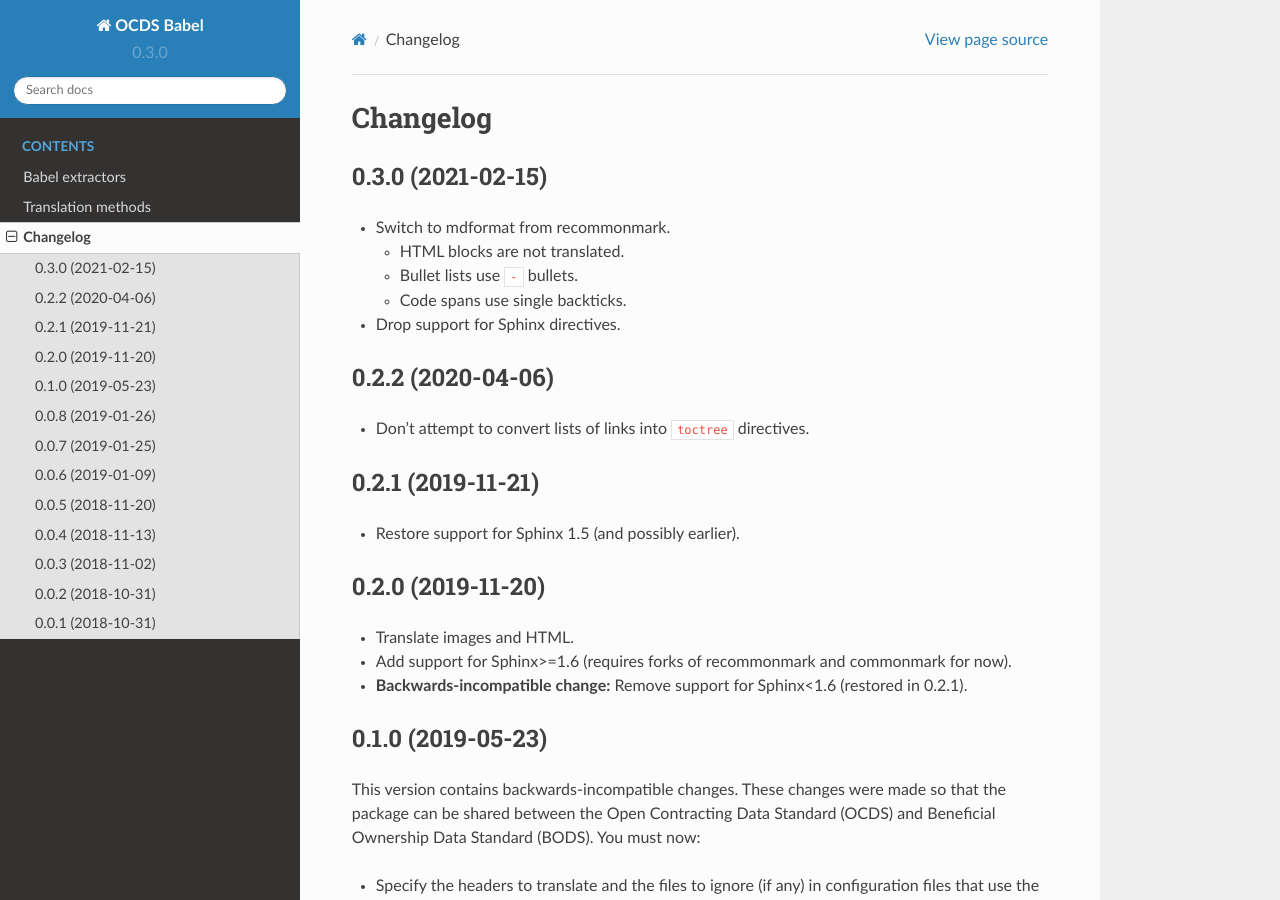
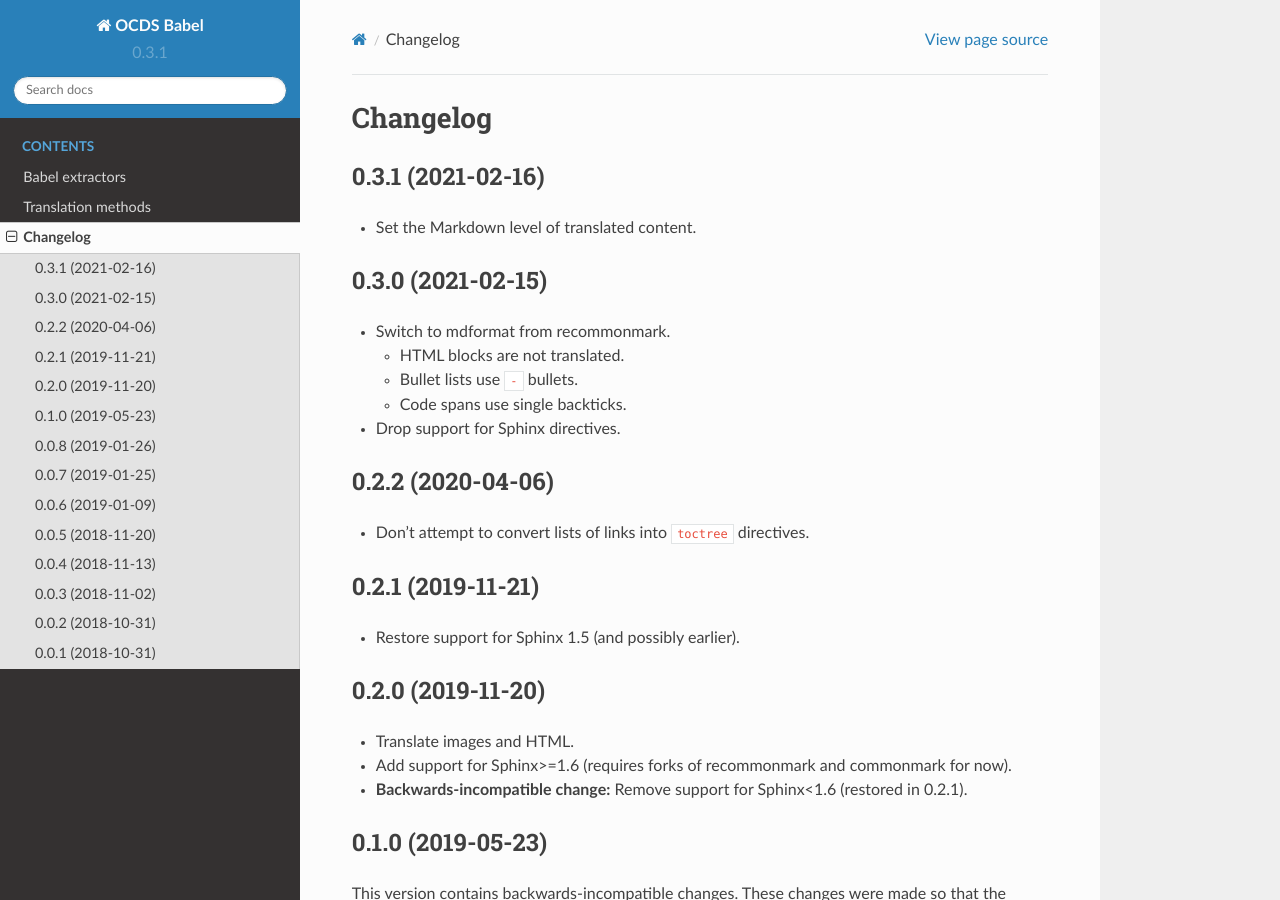
Before and after one commit to open-contracting/ocds-babel, a Sphinx documentation site: the page built from docs/changelog.rst, in a window 1280 px wide and 900 px high. Built offline with Sphinx 7.4.7 and the Read the Docs theme 2.0.0, drawn with Linux system fonts in a browser that asks for light colours.

Commit message:
Set the Markdown level of translated content

```diff
--- a/docs/changelog.rst
+++ b/docs/changelog.rst
@@ -1,5 +1,10 @@
 Changelog
 =========
+
+0.3.1 (2021-02-16)
+~~~~~~~~~~~~~~~~~~
+
+-  Set the Markdown level of translated content.
 
 0.3.0 (2021-02-15)
 ~~~~~~~~~~~~~~~~~~
--- a/docs/conf.py
+++ b/docs/conf.py
@@ -26,7 +26,7 @@ copyright = '2018, Open Contracting Partnership'
 author = 'Open Contracting Partnership'
 
 # The short X.Y version
-version = '0.3.0'
+version = '0.3.1'
 # The full version, including alpha/beta/rc tags
 release = version
 
--- a/setup.py
+++ b/setup.py
@@ -5,7 +5,7 @@ with open('README.rst') as f:
 
 setup(
     name='ocds-babel',
-    version='0.3.0',
+    version='0.3.1',
     author='Open Contracting Partnership',
     author_email='data@open-contracting.org',
     url='https://github.com/open-contracting/ocds-babel',
```
Also changed, not shown: 1 other file.
